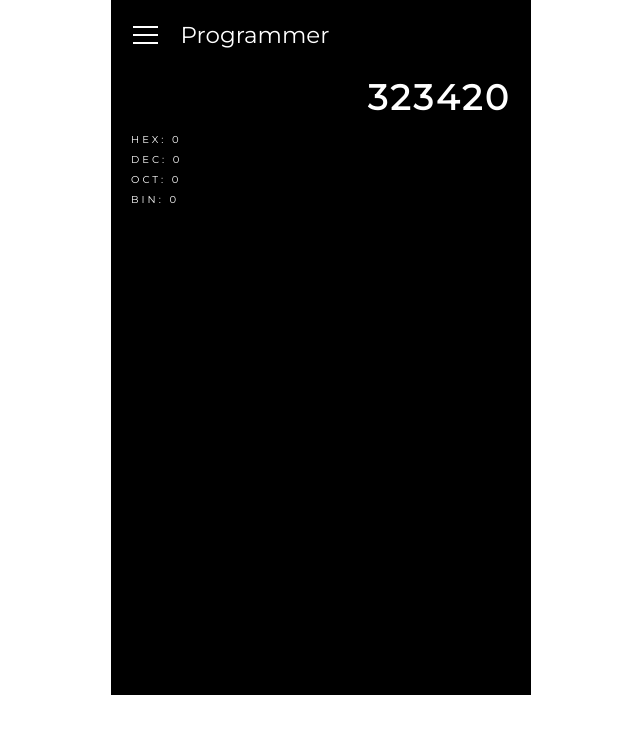
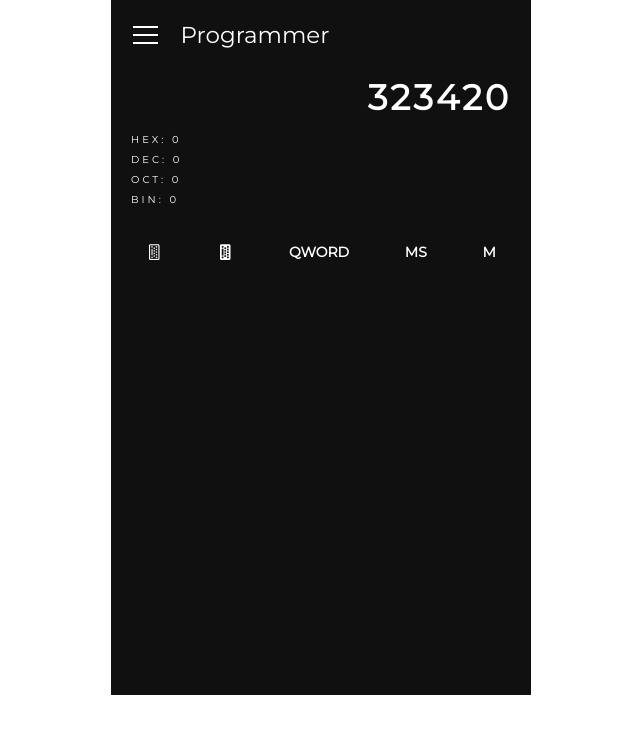
Before and after one commit to CLantigua2/programming-calculator, a React (Create React App) app: page / in a window 1280 px wide. Shown: the top 734 px of the page, without its empty margins (319-959 px from the left). Built offline with nearby package versions, Linux system fonts and the light colour scheme.

Commit message:
completed tabs and fixed file structure a bit

```diff
--- a/public/index.html
+++ b/public/index.html
@@ -14,6 +14,8 @@
     -->
     <link rel="manifest" href="%PUBLIC_URL%/manifest.json" />
     <link href="https://fonts.googleapis.com/css?family=Montserrat" rel="stylesheet">
+
+<link rel="stylesheet" href="https://use.fontawesome.com/releases/v5.8.1/css/all.css" integrity="sha384-50oBUHEmvpQ+1lW4y57PTFmhCaXp0ML5d60M1M7uH2+nqUivzIebhndOJK28anvf" crossorigin="anonymous">
 
 
     <!--
--- a/src/App.js
+++ b/src/App.js
@@ -1,6 +1,6 @@
 import React from 'react';
 import Container from './views/Container'
-import Header from './components/top'
+import Tabs from './components/top/Tabs'
 import OutPut from './views/OutPut'
 
 import './App.css';
@@ -10,6 +10,7 @@ const App = () => {
     <div className="App">
       <Container>
         <OutPut />
+        <Tabs />
       </Container>
     </div>
   );
--- a/src/components/top/index.js
+++ b/src/components/top/Header.js
@@ -1,13 +1,12 @@
 import React from 'react'
 import Title from './Title'
 import Nav from './Nav'
-import { Route } from 'react-router'
 import styled from '@emotion/styled'
 
 const Header = () => (
     <Container>
-        <Route to="/"><Nav /></Route>
-        <Route to="/"><Title /></Route>
+        <Nav />
+        <Title />
     </Container>
 )
 
--- /dev/null
+++ b/src/components/top/Tabs.js
@@ -0,0 +1,46 @@
+import React from 'react'
+import styled from '@emotion/styled'
+
+const Tabs = () => {
+    return (
+        <Container>
+            <i className="rotate far fa-keyboard" title="Full Keyboard"></i>
+            <i className="rotate fas fa-keyboard" title="Bit Toggling Keyboard"></i>
+            <p>QWORD</p>
+            <p title="Memory Store">MS</p>
+            <p title="Memory">M</p>
+        </Container>
+    )
+}
+
+export default Tabs
+
+const Container = styled.div`
+    width: 100%;
+    display: flex;
+    flex-direction: row;
+    flex-wrap: nowrap;
+    font-size: 1.4rem;
+    font-weight: bold;
+    justify-content: space-between;
+    align-items: center;
+    margin-bottom: 10px;
+    .rotate {
+        transform: rotate(90deg);
+        padding: 10px 15px;
+        cursor: pointer;
+        transition: 0.2s ease-in-out;
+        &:hover {
+            background: #595959;
+        }
+    }
+    p {
+        padding: 10px 15px;
+        cursor: pointer;
+        transition: 0.2s ease-in-out;
+        &:hover {
+            background: #595959;
+        }
+    }
+
+`
--- a/src/views/Container.js
+++ b/src/views/Container.js
@@ -17,5 +17,5 @@ const Wrapper = styled.div`
     color: white;
     height: 655px;
     padding: 20px;
-    background: black;
+    background: #101010;
 `
--- a/src/views/OutPut.js
+++ b/src/views/OutPut.js
@@ -1,16 +1,21 @@
 import React from 'react'
 import OutPutField from '../components/top/OutPutField'
 import Modes from '../components/top/Modes'
-import Header from '../components/top'
+import Header from '../components/top/Header'
+import styled from '@emotion/styled'
 
 const OutPut = () => {
     return (
-        <div>
+        <Container>
             <Header />
             <OutPutField />
             <Modes />
-        </div>
+        </Container>
     )
 }
 
 export default OutPut
+
+const Container = styled.div`
+    margin-bottom: 80px;
+`
```
